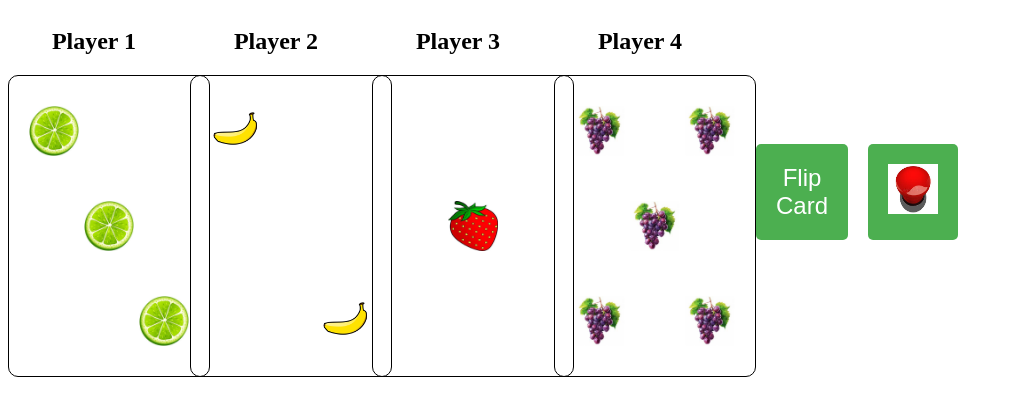
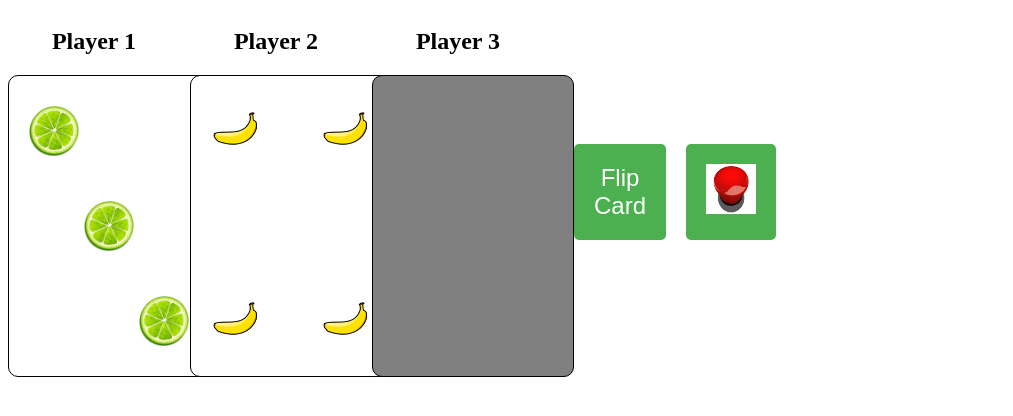
Before and after one commit to vijkrish/fruit-punch-online-game, a Next.js app in the folder frontend-react-app/: page / in a window 1280 px wide. Shown: the top 416 px of the page, without its empty margins (0-1013 px from the left). Built offline with nearby package versions, Linux system fonts and the light colour scheme.

Commit message:
Add logic for empty cards

```diff
--- a/frontend-react-app/src/app/page.js
+++ b/frontend-react-app/src/app/page.js
@@ -6,10 +6,9 @@ import BuzzerButton from '../components/BuzzerButton';
 
 const HomePage = () => {
   const players = [
-    { name: 'Player 1', hand: [{ fruit: 'Lime', quantity: 3 }] },
-    { name: 'Player 2', hand: [{ fruit: 'Banana', quantity: 2 }] },
-    { name: 'Player 3', hand: [{ fruit: 'Strawberry', quantity: 1 }] },
-    { name: 'Player 4', hand: [{ fruit: 'Grape', quantity: 5 }] },
+    { name: 'Player 1', hand: { fruit: 'Lime', quantity: 3 } },
+    { name: 'Player 2', hand: { fruit: 'Banana', quantity: 4 } },
+    { name: 'Player 3', hand: { } },
   ];
 
   return (
@@ -29,7 +28,7 @@ const HomePage = () => {
       {players.map((player, index) => (
         <div key={index} style={{ textAlign: 'center' }}>
           <h2>{player.name}</h2>
-          <Card fruit={player.hand[0].fruit} quantity={player.hand[0].quantity} />
+          <Card fruit={player.hand.fruit || ''} quantity={player.hand.quantity || 0} isEmpty={!player.hand.fruit} />
         </div>
       ))}
       <div style={{
--- a/frontend-react-app/src/components/Card.js
+++ b/frontend-react-app/src/components/Card.js
@@ -1,7 +1,7 @@
 // src/components/Card.js
 import React from 'react';
 
-const Card = ({ fruit, quantity }) => {
+const Card = ({ fruit, quantity, isEmpty }) => {
     fruit = fruit.toLowerCase();
 
     const styles = {
@@ -11,6 +11,10 @@ const Card = ({ fruit, quantity }) => {
         border: '1px solid black',
         borderRadius: '10px',
         position: 'relative',
+        backgroundColor: isEmpty ? 'grey' : 'white', // Set background color based on isEmpty
+        display: 'flex',
+        justifyContent: 'center',
+        alignItems: 'center',
       },
       image: {
         width: '50px',
@@ -48,11 +52,11 @@ const Card = ({ fruit, quantity }) => {
 
     return (
       <div className="card" style={styles.card}>
-        {Array.from({ length: quantity }).map((_, index) => (
+        {!isEmpty && Array.from({ length: quantity }).map((_, index) => (
           <img key={index} src={`images/${fruit}.jpg`} alt={fruit} style={{ ...styles.image, ...getImageStyles(index) }} />
         ))}
       </div>
     );
-  };
+};
 
 export default Card;
```
